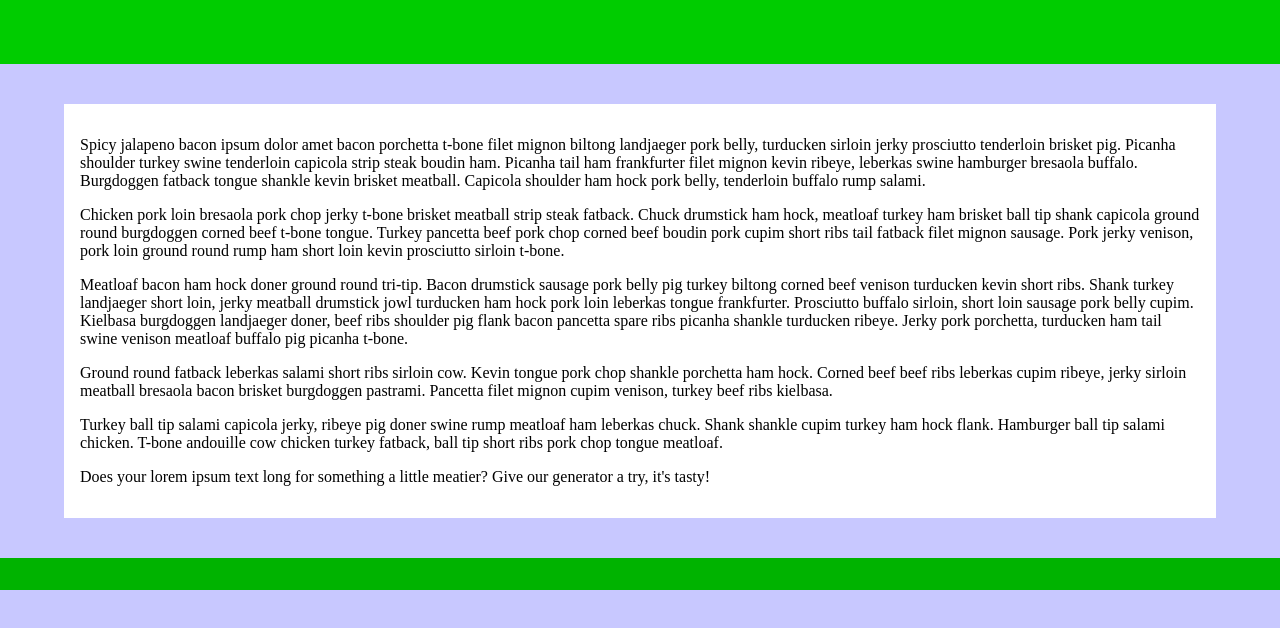
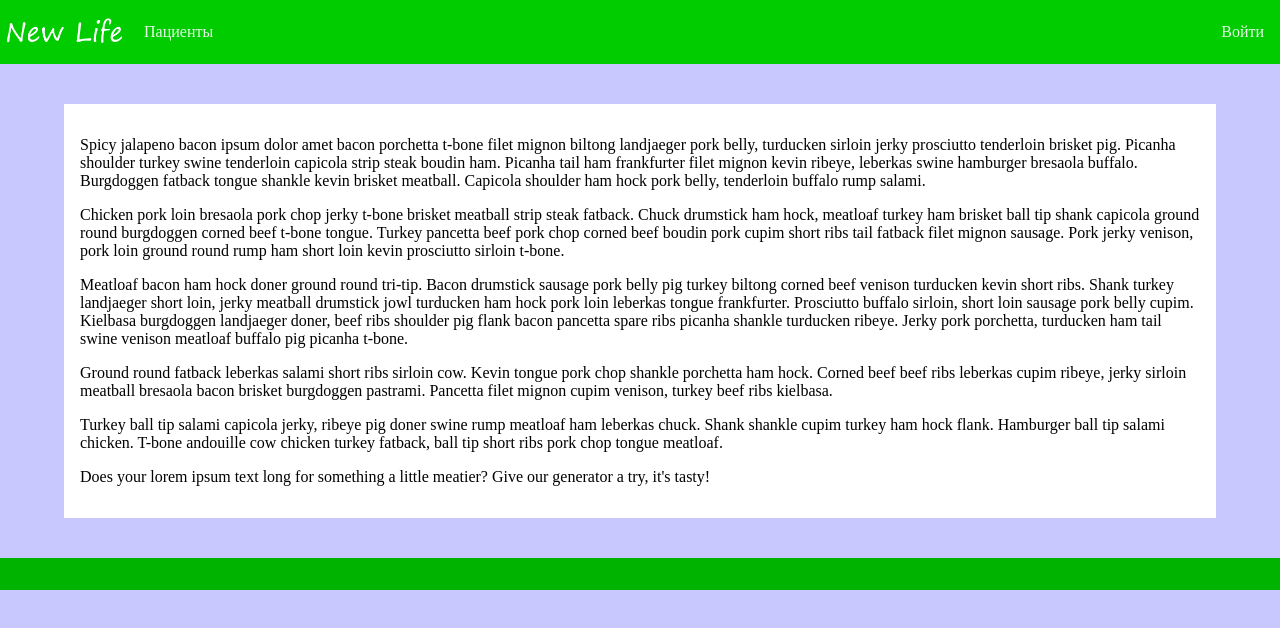
Before and after one commit to VolkoffMary/CristallFeather.github.io, a plain HTML site: page MainPage.html in a window 1280 px wide. Drawn offline with Linux system fonts and the light colour scheme.

Commit message:
Update MainPage.html

```diff
--- a/MainPage.html
+++ b/MainPage.html
@@ -5,7 +5,7 @@
         <title>Частная клиника "New Life"</title>
         <link rel="stylesheet" href="CSS_main.css">
 
-	<script src="TemplateMain" async></script>
+	<script src="TemplateMain.js" async></script>
 
     <body>
         <header></header>
```
